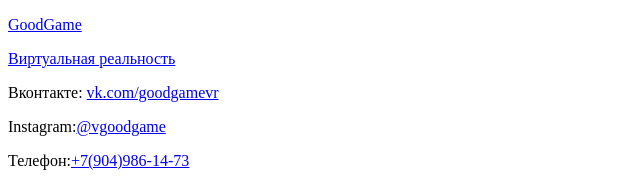
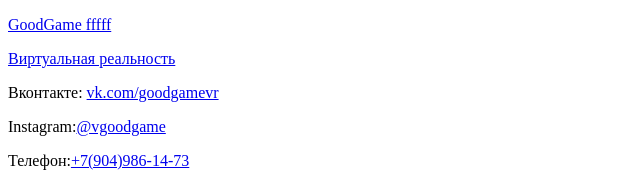
Before and after one commit to Letmehear15/goodgame, a plain HTML site: page src/index.html in a window 1280 px wide. Shown: the top 183 px of the page, 0-640 px from the left. Drawn offline with Linux system fonts and the light colour scheme.

Commit message:
Update index.html

```diff
--- a/src/index.html
+++ b/src/index.html
@@ -10,7 +10,7 @@
 	<header class="cap">
 		<a href="index.html">
 		<div class="name">
-			<p>GoodGame</p>
+			<p>GoodGame fffff</p>
 			<p>Виртуальная реальность</p>
 		</div>
 		</a>
```
